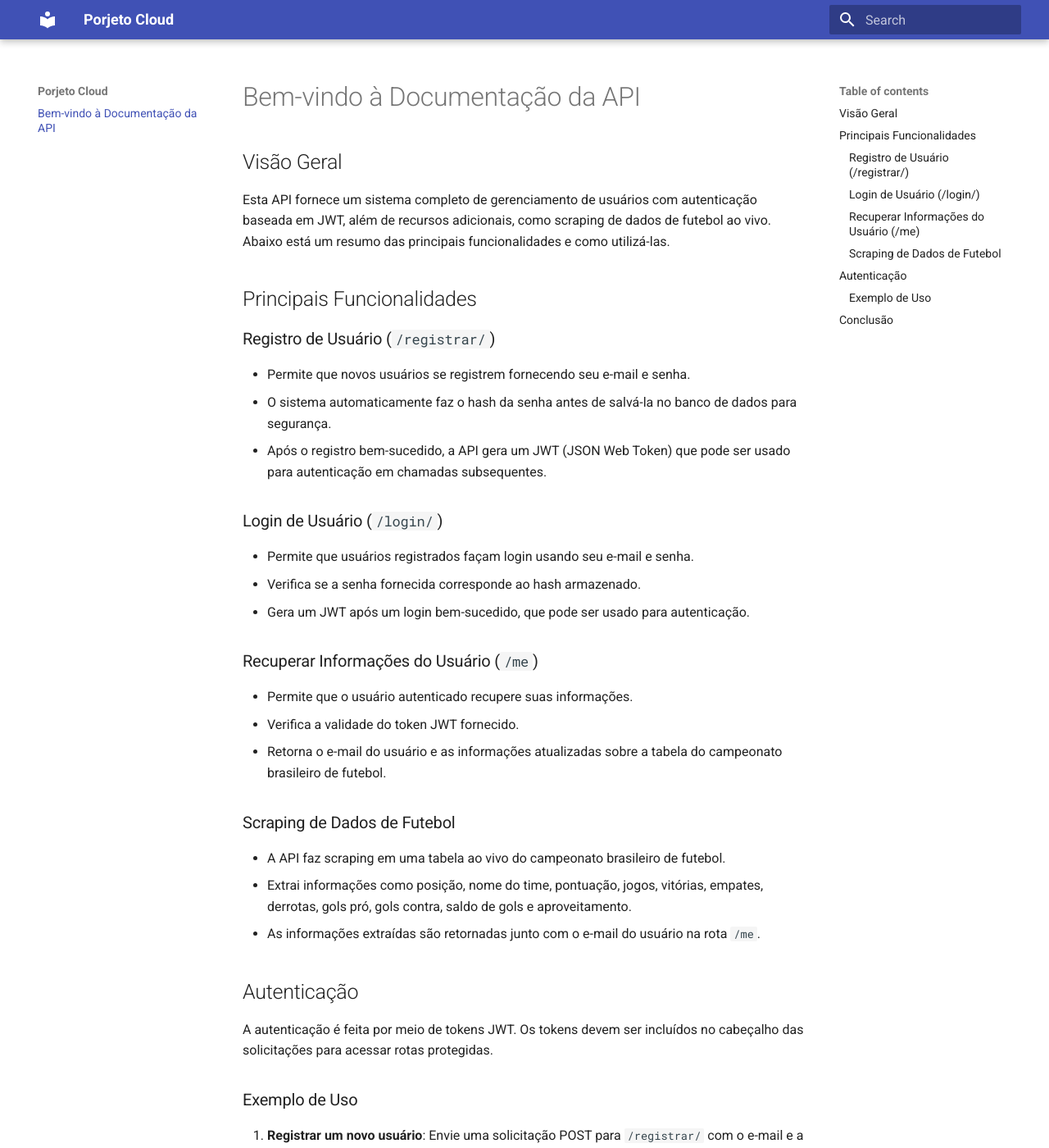
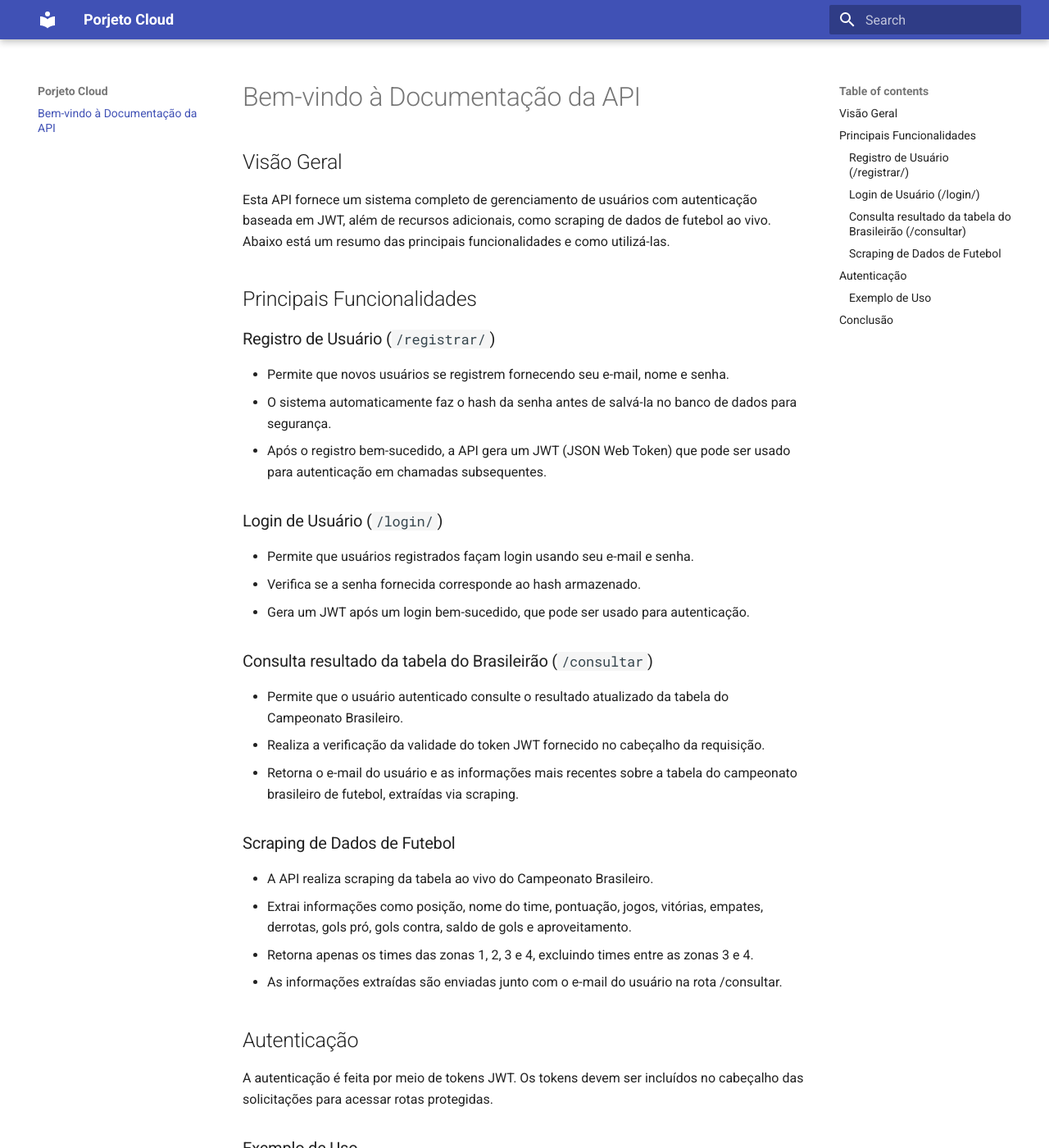
Before and after one commit to EduSelber/ProjetoNuvem, an MkDocs documentation site: the page built from docs/index.md, in a window 1280 px wide and 1400 px high. Shown: the whole window at 82% size. Built offline with MkDocs 1.6.1 and Material for MkDocs 9.7.7, drawn with Linux system fonts in a browser that asks for light colours.

Commit message:
Update index.md to enhance user registration and consultation features

```diff
--- a/docs/index.md
+++ b/docs/index.md
@@ -3,26 +3,27 @@
 Esta API fornece um sistema completo de gerenciamento de usuários com autenticação baseada em JWT, além de recursos adicionais, como scraping de dados de futebol ao vivo. Abaixo está um resumo das principais funcionalidades e como utilizá-las.
 ## Principais Funcionalidades
 ### Registro de Usuário (`/registrar/`)
-- Permite que novos usuários se registrem fornecendo seu e-mail e senha.
+- Permite que novos usuários se registrem fornecendo seu e-mail, nome e senha.
 - O sistema automaticamente faz o hash da senha antes de salvá-la no banco de dados para segurança.
 - Após o registro bem-sucedido, a API gera um JWT (JSON Web Token) que pode ser usado para autenticação em chamadas subsequentes.
 ### Login de Usuário (`/login/`)
 - Permite que usuários registrados façam login usando seu e-mail e senha.
 - Verifica se a senha fornecida corresponde ao hash armazenado.
 - Gera um JWT após um login bem-sucedido, que pode ser usado para autenticação.
-### Recuperar Informações do Usuário (`/me`)
-- Permite que o usuário autenticado recupere suas informações.
-- Verifica a validade do token JWT fornecido.
-- Retorna o e-mail do usuário e as informações atualizadas sobre a tabela do campeonato brasileiro de futebol.
+### Consulta resultado da tabela do Brasileirão (`/consultar`)
+- Permite que o usuário autenticado consulte o resultado atualizado da tabela do Campeonato Brasileiro.
+- Realiza a verificação da validade do token JWT fornecido no cabeçalho da requisição.
+- Retorna o e-mail do usuário e as informações mais recentes sobre a tabela do campeonato brasileiro de futebol, extraídas via scraping.
 ### Scraping de Dados de Futebol
-- A API faz scraping em uma tabela ao vivo do campeonato brasileiro de futebol.
+- A API realiza scraping da tabela ao vivo do Campeonato Brasileiro.
 - Extrai informações como posição, nome do time, pontuação, jogos, vitórias, empates, derrotas, gols pró, gols contra, saldo de gols e aproveitamento.
-- As informações extraídas são retornadas junto com o e-mail do usuário na rota `/me`.
+- Retorna apenas os times das zonas 1, 2, 3 e 4, excluindo times entre as zonas 3 e 4.
+- As informações extraídas são enviadas junto com o e-mail do usuário na rota /consultar.
 ## Autenticação
 A autenticação é feita por meio de tokens JWT. Os tokens devem ser incluídos no cabeçalho das solicitações para acessar rotas protegidas.
 ### Exemplo de Uso
 1. **Registrar um novo usuário**: Envie uma solicitação POST para `/registrar/` com o e-mail e a senha.
 2. **Fazer login**: Envie uma solicitação POST para `/login/` com as credenciais do usuário.
-3. **Recuperar informações do usuário**: Envie uma solicitação GET para `/me`, incluindo o token JWT no cabeçalho.
+3. **Recuperar informações do usuário**: Envie uma solicitação GET para `/consultar`, incluindo o token JWT no cabeçalho.
 ## Conclusão
 Esta API fornece uma solução segura e eficaz para gerenciamento de usuários e acesso a dados de futebol em tempo real. Sinta-se à vontade para explorar as rotas e integrar a API em seus projetos!
```
